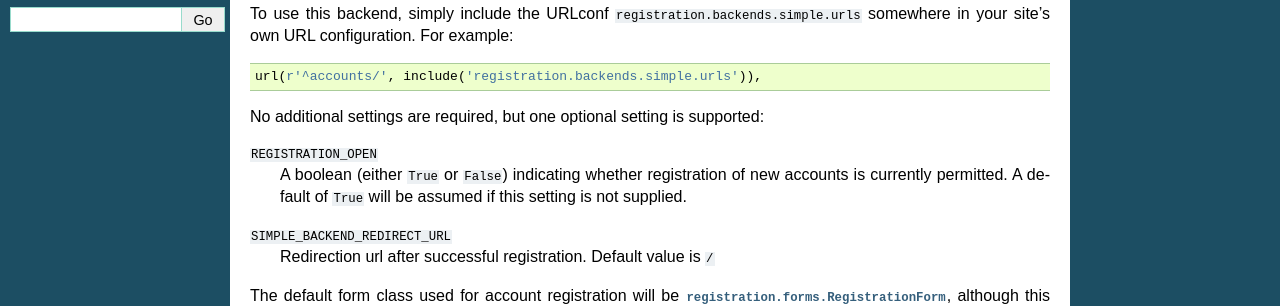
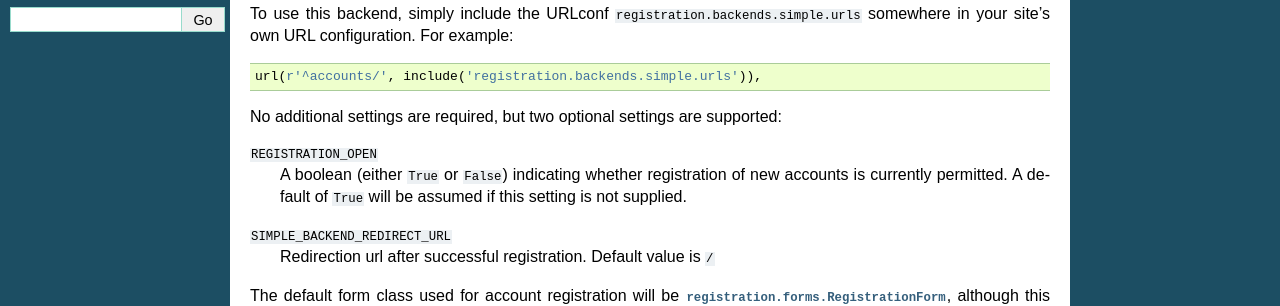
Before and after one commit to marktucker-django/Django-Registration, a Sphinx documentation site: the page built from docs/simple-backend.rst, in a window 1280 px wide. Shown: the part 325-631 px from the top of the page. Built offline with Sphinx 7.4.7, drawn with Linux system fonts in a browser that asks for light colours.

Commit message:
minor grammar correction (#364)

```diff
--- a/docs/simple-backend.rst
+++ b/docs/simple-backend.rst
@@ -27,7 +27,7 @@ configuration. For example::
 
     url(r'^accounts/', include('registration.backends.simple.urls')),
 
-No additional settings are required, but one optional setting is
+No additional settings are required, but two optional settings are
 supported:
 
 ``REGISTRATION_OPEN``
```
